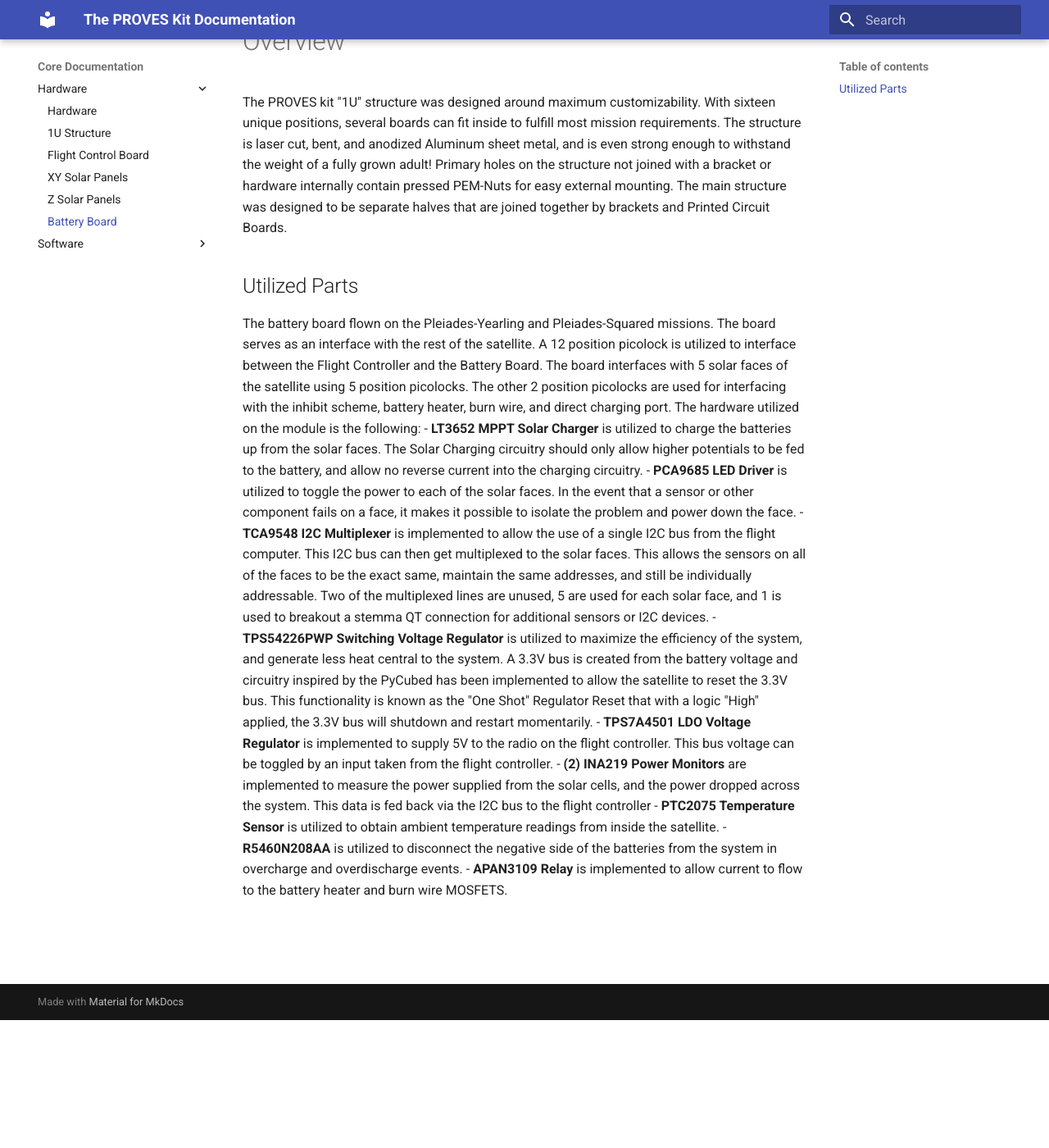
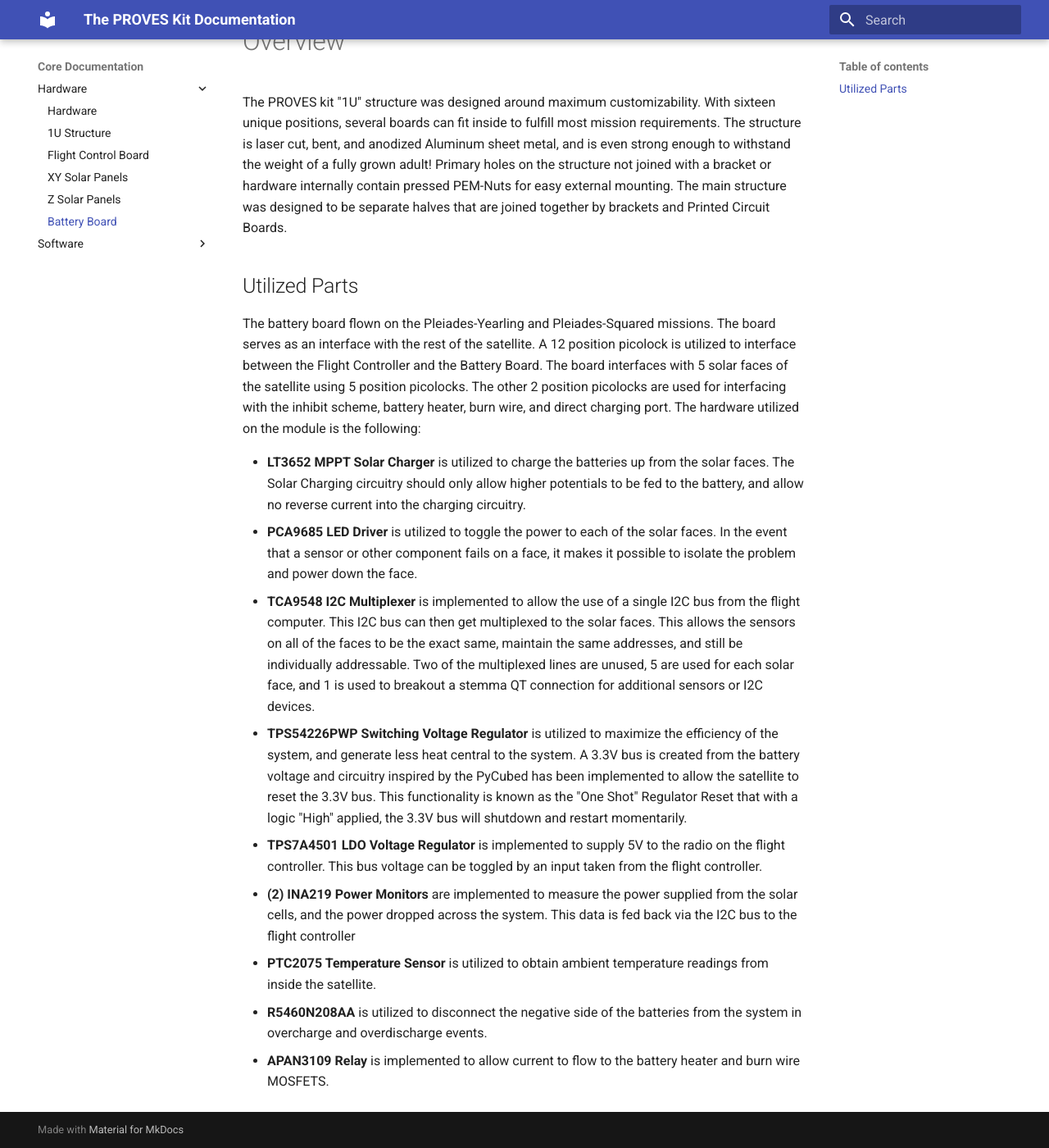
Before and after one commit to proveskit/Documentation, an MkDocs documentation site: the page built from docs/hardware/battery_board.md, in a window 1280 px wide and 1400 px high, scrolled down 156 px. Shown: the whole window at 82% size. Built offline with MkDocs 1.6.1 and Material for MkDocs 9.7.7, drawn with Linux system fonts in a browser that asks for light colours.

Commit message:
I fix list

```diff
--- a/docs/hardware/battery_board.md
+++ b/docs/hardware/battery_board.md
@@ -1,8 +1,8 @@
 # Overview
 The PROVES kit "1U" structure was designed around maximum customizability. With sixteen unique positions, several boards can fit inside to fulfill most mission requirements. The structure is laser cut, bent, and anodized Aluminum sheet metal, and is even strong enough to withstand the weight of a fully grown adult! Primary holes on the structure not joined with a bracket or hardware internally contain pressed PEM-Nuts for easy external mounting. The main structure was designed to be separate halves that are joined together by brackets and Printed Circuit Boards.
 ## Utilized Parts
+The battery board flown on the Pleiades-Yearling and Pleiades-Squared missions. The board serves as an interface with the rest of the satellite. A 12 position picolock is utilized to interface between the Flight Controller and the Battery Board. The board interfaces with 5 solar faces of the satellite using 5 position picolocks. The other 2 position picolocks are used for interfacing with the inhibit scheme, battery heater, burn wire, and direct charging port. The hardware utilized on the module is the following:
 <div class="result" markdown>
-The battery board flown on the Pleiades-Yearling and Pleiades-Squared missions. The board serves as an interface with the rest of the satellite. A 12 position picolock is utilized to interface between the Flight Controller and the Battery Board. The board interfaces with 5 solar faces of the satellite using 5 position picolocks. The other 2 position picolocks are used for interfacing with the inhibit scheme, battery heater, burn wire, and direct charging port. The hardware utilized on the module is the following:
 - **LT3652 MPPT Solar Charger** is utilized to charge the batteries up from the solar faces. The Solar Charging circuitry should only allow higher potentials to be fed to the battery, and allow no reverse current into the charging circuitry.
 - **PCA9685 LED Driver** is utilized to toggle the power to each of the solar faces. In the event that a sensor or other component fails on a face, it makes it possible to isolate the problem and power down the face.
 - **TCA9548 I2C Multiplexer** is implemented to allow the use of a single I2C bus from the flight computer. This I2C bus can then get multiplexed to the solar faces. This allows the sensors on all of the faces to be the exact same, maintain the same addresses, and still be individually addressable. Two of the multiplexed lines are unused, 5 are used for each solar face, and 1 is used to breakout a stemma QT connection for additional sensors or I2C devices.
```
